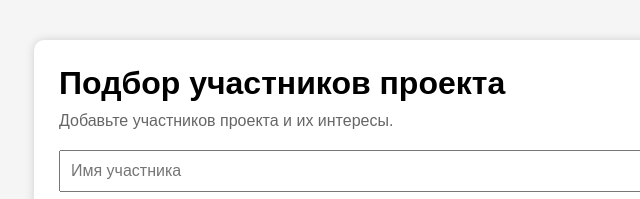
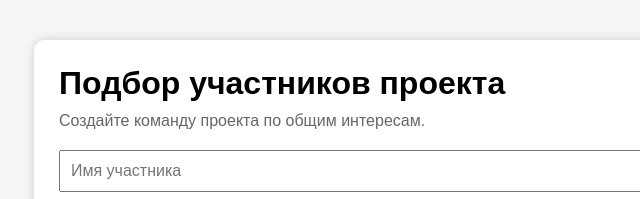
Before and after one commit to xxstevexxds/Kolosov-rabota, a plain HTML site: page index.html in a window 1280 px wide. Shown: the top 199 px of the page, 256-896 px from the left. Drawn offline with Linux system fonts and the light colour scheme.

Commit message:
docs: предложен текст о подборе команды

```diff
--- a/index.html
+++ b/index.html
@@ -13,7 +13,7 @@
     <h1>Подбор участников проекта</h1>
 
     <p class="subtitle">
-        Добавьте участников проекта и их интересы.
+        Создайте команду проекта по общим интересам.
     </p>
 
     <div class="form">
```
